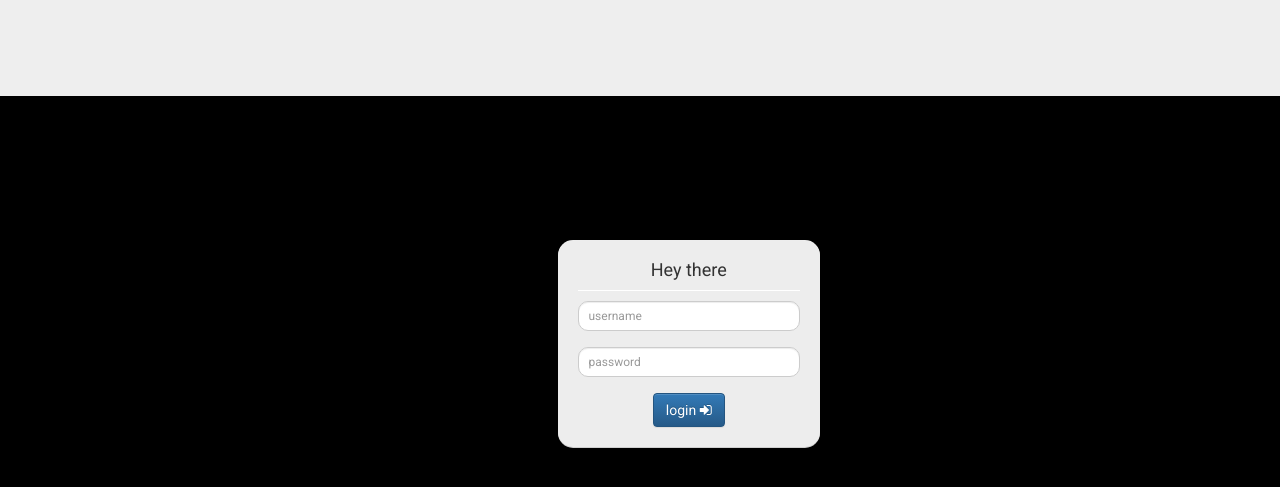
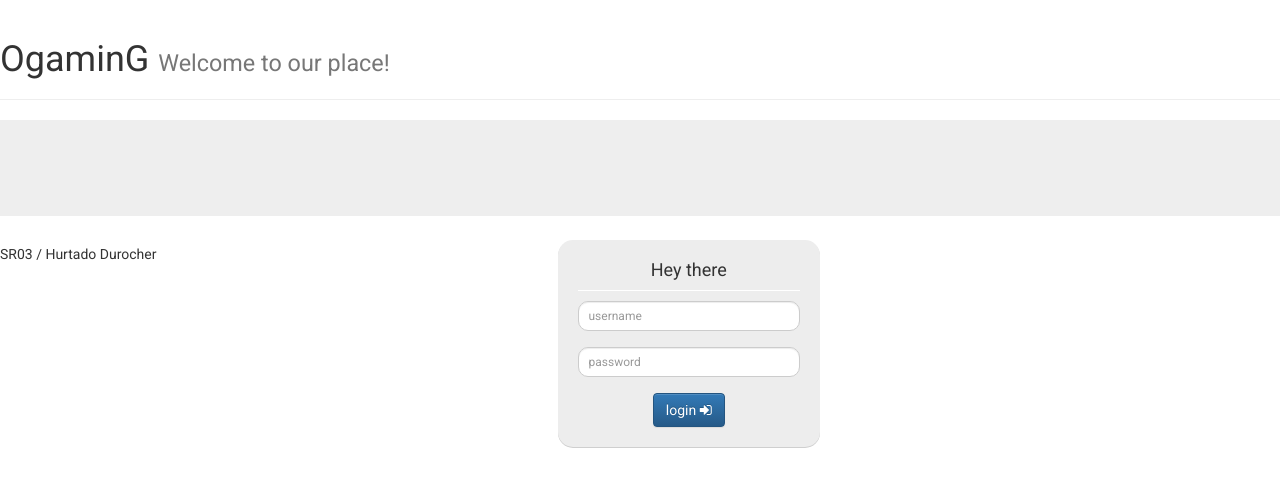
Before and after one commit to gabriel-hurtado/Video_Games, a Java web app: page /login.jsp in a window 1280 px wide. Shown: the top 487 px of the page. Run offline with Tomcat 11, a stand-in JSP engine, Linux system fonts and the light colour scheme; some libraries are stand-ins or nearby versions.

Commit message:
add name of site in login

```diff
--- a/WebContent/index.jsp
+++ b/WebContent/index.jsp
@@ -159,7 +159,7 @@
 			//const  btn = document.createElement("a");
 			//btn.classList.add('btn', 'btn-success');
 			//btn.innerHTML = "Ajouter au panier";
-			//col2.appendChild(btn);
+			//nippecol2.appendChild(btn);
 			col.appendChild(p_lead);
 			row.appendChild(col);
 			row.appendChild(col2);
--- a/WebContent/login.css
+++ b/WebContent/login.css
@@ -1,6 +1,6 @@
 @import url(http://fonts.googleapis.com/css?family=Roboto:400);
 body {
-  background-color:#000;
+  background-color:#fff;
   -webkit-font-smoothing: antialiased;
   font: normal 14px Roboto,arial,sans-serif;
 }
--- a/WebContent/login.jsp
+++ b/WebContent/login.jsp
@@ -18,6 +18,7 @@
 
 	<link rel="stylesheet" type="text/css" href="login.css">
 </head>
+<body>
 <script>
  const login = () => {
 	 const userName = document.getElementById('userName').value;
@@ -29,8 +30,11 @@
 	 }
  }
 </script>
+<div class="page-header">
+  <h1 class="logo">OgaminG <small>Welcome to our place!</small></h1>
+</div>
+<div class="jumbotron">
 
-<div class="jumbotron">
 <div class="container">
     <div class="row">
         <div class="col-md-offset-5 col-md-3">
@@ -122,4 +126,9 @@
 	};
 
 </script>
+
+	<footer>
+		<p>SR03 / Hurtado Durocher </p>
+	</footer>
 </body>
+</html>
```
